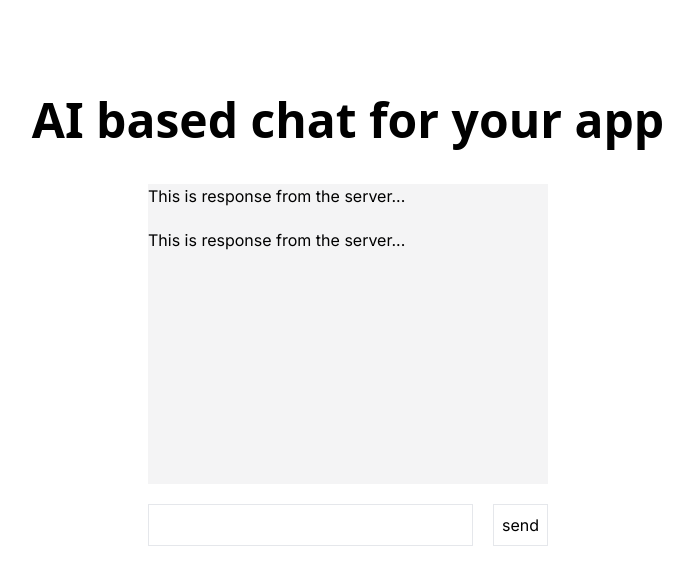
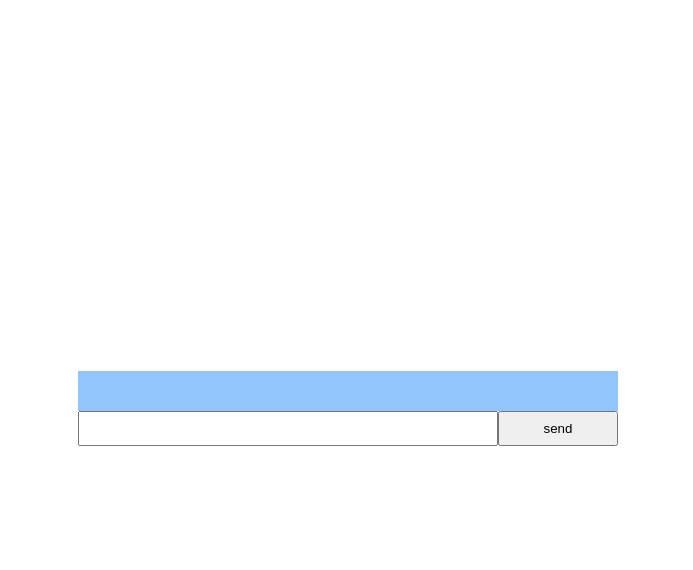
Before and after one commit to find-x-ai/find-x, a Next.js app in the folder website/: page / in a window 1280 px wide. Shown: the top 570 px of the page, without its empty margins (292-985 px from the left). Built offline with nearby package versions, Linux system fonts and the light colour scheme.

Commit message:
test the streaming

```diff
--- /dev/null
+++ b/website/app/api/query/route.ts
@@ -0,0 +1,26 @@
+import { OpenAIStream, StreamingTextResponse } from 'ai';
+import { NextResponse } from 'next/server';
+// Set the runtime to edge for best performance
+export const runtime = 'edge';
+
+export async function POST(req: Request) {
+  const { query } = await req.json();
+
+  const response = await fetch("https://sahilm416--query.modal.run", {
+    method: "POST",
+    headers: {
+      "Content-Type": "application/json",
+    },
+    body: JSON.stringify({
+      query: query
+    })
+  }) as any
+  // const stream = OpenAIStream(response);
+  if (!response.ok) {
+    throw new Error(`Failed to fetch: ${response.status} ${response.statusText}`);
+  }
+
+
+  return new StreamingTextResponse(response.body)
+
+}
--- a/website/app/layout.tsx
+++ b/website/app/layout.tsx
@@ -16,7 +16,7 @@ export default function RootLayout({
 }>) {
   return (
     <html lang="en">
-      <body className={inter.className}>{children}</body>
+      <body>{children}</body>
     </html>
   );
 }
--- a/website/app/page.tsx
+++ b/website/app/page.tsx
@@ -1,19 +1,56 @@
 "use client"
-export default function Home() {
+import { useState } from "react";
+export default function Home(){
+
+  const [res , setRes ] = useState<string>("");
+  const [loading , setLoading] = useState<boolean>(false);
+
+  const fakeLoad = async()=>{return}
+  const handleSubmit = async (formData: FormData)=>{
+    await fakeLoad();
+    setLoading(true);
+    setRes("")
+      const message = formData.get('message');
+      const response = await fetch("https://findx.vercel.app/api/query", {
+        method: "POST",
+        headers: {
+          "Content-Type": "application/json",
+        },
+        body: JSON.stringify({
+          query: message
+        })
+      });
+
+    if(!response.ok || !response.body){
+      return {
+        status: false,
+        message: "failed to submit"
+      }
+    }
+
+    const reader = response.body.getReader();
+    const decoder = new TextDecoder();
+    while(true){
+      const { value , done} = await reader.read()
+      const text = decoder.decode(value);
+      setRes((prev)=> prev + " " + text)
+      if(done){
+        break;
+      }
+    }
+
+    setLoading(false);
+
+  }
   return (
-    <main className="flex min-h-screen w-full flex-col gap-10 items-center  p-24">
-      <h1 className="text-5xl font-sans font-bold">
-        AI based chat for your app
-      </h1>
-      <div className="flex justify-center flex-col items-center gap-5">
-        <div className="w-[400px] h-[300px] flex flex-col gap-5 bg-zinc-100">
-          <p>This is response from the server...</p>
-          <p>This is response from the server...</p>
-        </div>
-        <div className="flex gap-5 w-[400px]">
-          <input className="w-full border p-1" type="text" /> <button className="p-2 border">send</button>
-        </div>
-      </div>
+    <main className="w-full h-screen flex flex-col justify-center items-center">
+       <div className="p-5 bg-blue-300 text-black w-[500px]">
+        {res}
+       </div>
+       <form action={handleSubmit}>
+        <input name="message" required className="p-2 w-[400px] text-black" type="text" />
+        <button disabled={loading} className="p-2 w-[120px]">{loading ? "loading..." : "send"}</button>
+       </form>
     </main>
-  );
+  )
 }
--- /dev/null
+++ b/website/components/CurrentUser.tsx
@@ -0,0 +1,13 @@
+import { auth, getUserState } from "@/config/firebase"
+
+const CurrentUser = async () => {
+    const user = await getUserState();
+
+  return (
+    <div>
+       <p>user is </p>
+    </div>
+  )
+}
+
+export default CurrentUser
--- /dev/null
+++ b/website/config/firebase.ts
@@ -0,0 +1,63 @@
+import { initializeApp } from "firebase/app";
+import { getAnalytics } from "firebase/analytics";
+import { getAuth, GoogleAuthProvider, signInWithPopup } from "firebase/auth";
+import { useRouter } from "next/navigation";
+import React from "react";
+const firebaseConfig = {
+  apiKey: "AIzaSyDmTbDHOz6OQ2KZRrKtHli9qDYer644FJM",
+  authDomain: "find-x-ai.firebaseapp.com",
+  projectId: "find-x-ai",
+  storageBucket: "find-x-ai.appspot.com",
+  messagingSenderId: "499251660290",
+  appId: "1:499251660290:web:1f8964b7a0701c4b68891b",
+  measurementId: "G-J34FY7M91D",
+};
+
+const app = initializeApp(firebaseConfig);
+
+export const auth = getAuth(app);
+
+const googleProvider = new GoogleAuthProvider();
+
+export const signInWithGoogle = async () => {
+  try {
+    await new Promise((resolve) => setTimeout(resolve, 1000)); // Wait for 1000 milliseconds (1 second)
+
+    const res = await signInWithPopup(auth, googleProvider);
+    console.log(res);
+    return {
+      status: true,
+      message: "logged in successfully",
+    };
+  } catch (error) {
+    console.log(error);
+    return {
+      status: false,
+      message: "failed to sign in",
+    };
+  }
+};
+
+export const getUserState = async () => {
+  await new Promise((resolve) => setTimeout(resolve, 1000)); // Wait for 1000 milliseconds (1 second)
+  try {
+    const user = auth.currentUser;
+    console.log(user)
+  } catch (error) {
+    console.log(error)
+  }
+
+  // console.log("state is",user)
+  // if (user) {
+  //   return {
+  //     status: true,
+  //     message: "user logged in",
+  //     data: user,
+  //   };
+  // } else {
+  //   return {
+  //     status: false,
+  //     message: "user not logged in",
+  //   };
+  // }
+};
--- a/website/tailwind.config.ts
+++ b/website/tailwind.config.ts
@@ -16,5 +16,8 @@ const config: Config = {
     },
   },
   plugins: [],
+  corePlugins:{
+    preflight: false,
+  }
 };
 export default config;
```
Also changed, not shown: website/package.json (+6 -4 lines), 1 other file (tests, documents, lock files or other folders).
